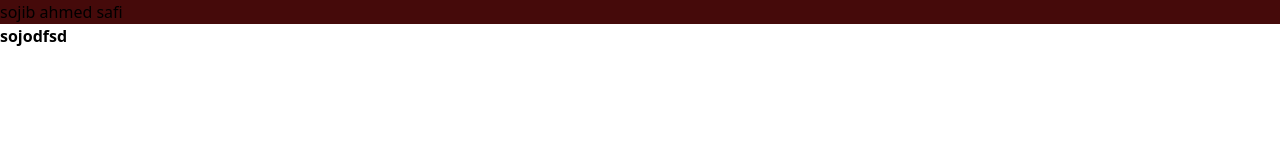
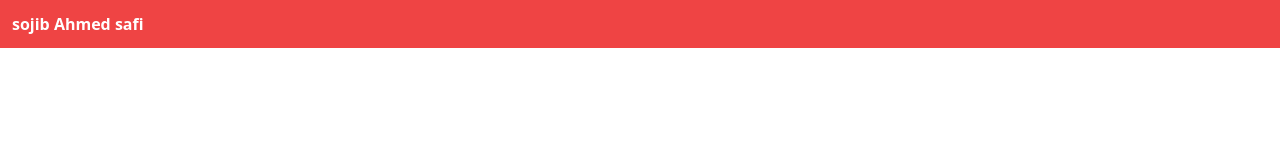
Before and after one commit to SojibAhmed114/tailwind-learn-with-sumit, a website built with Vite: page index.html in a window 1280 px wide. Built offline with nearby package versions, Linux system fonts and the light colour scheme.

Commit message:
setup check

```diff
--- a/index.html
+++ b/index.html
@@ -7,8 +7,8 @@
     <link rel="stylesheet" href="./css/tailwind.css">
 </head>
 <body>
-    <h1 class="bg-red-950">sojib ahmed safi</h1>
-    <h2 class="font-extrabold">sojodfsd</h2>
+    <h1 class="bg-red-500 font-extrabold text-white pl-3 py-3">sojib Ahmed safi
+    </h1>
 
 </body>
 </html>
```
